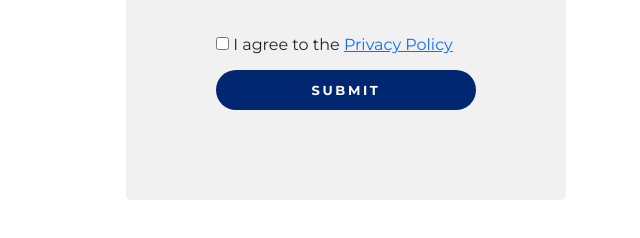
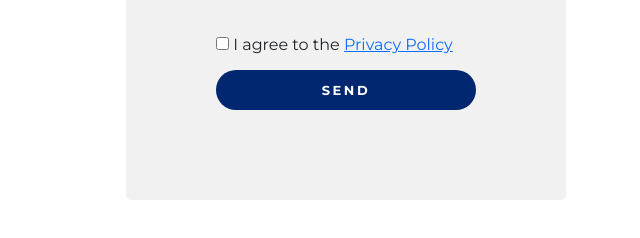
Before and after one commit to GrazieliMart/plastico.company, a plain HTML site: page contact.html in a window 1280 px wide. Shown: the part 2000-2238 px from the top of the page, 514-1154 px from the left. Drawn offline with nearby package versions, Linux system fonts and the light colour scheme.

Commit message:
plastico company

```diff
--- a/contact.html
+++ b/contact.html
@@ -817,12 +817,8 @@ body.dark-mode {
                     I agree to the <a href="privacy-police.html">Privacy Policy</a>
                 </label>
 
-                <button class="g-recaptcha"
-        data-sitekey="6LcFb98qAAAAAEHYVDtgGDxvi_GSZC2yvE3BUgu8"
-        data-callback='onSubmit'
-        data-action='submit'type="submit">Submit</button>
 
-
+                <button type="submit">Send</button>
             </form>
             <script src="https://www.google.com/recaptcha/api.js"></script>
             <script>
@@ -891,14 +887,14 @@ body.dark-mode {
     <h1>PLASTICO COMPANY I FOR A GREENER FUTURE</h1>
   </div>
 
-  <!--FIXED DIV RIGHT BOTTOM
+  <!--FIXED DIV RIGHT BOTTOM-->
   <div class="fixed-btn">
     <div id="menuItems" class="menu-items">
         <div class="dot" data-aos="fade-up"><a href="contact.html"><i class="bi bi-chat-left-dots-fill"></i></a></div>
         <div class="dot" data-aos="fade-up" id="dot"><i class="bi bi-share-fill"></i></div>
     </div>
     <button id="toggleBtn" class="menu-btn">+</button>
-</div>-->
+</div>
 
 <script src="https://cdn.jsdelivr.net/npm/bootstrap@5.3.0/dist/js/bootstrap.bundle.min.js"></script>
 <script>
```
